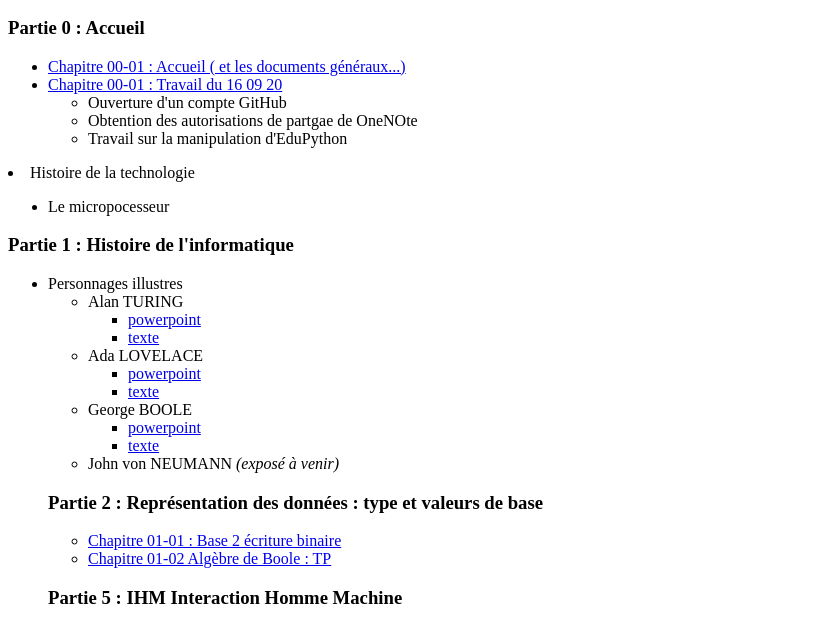
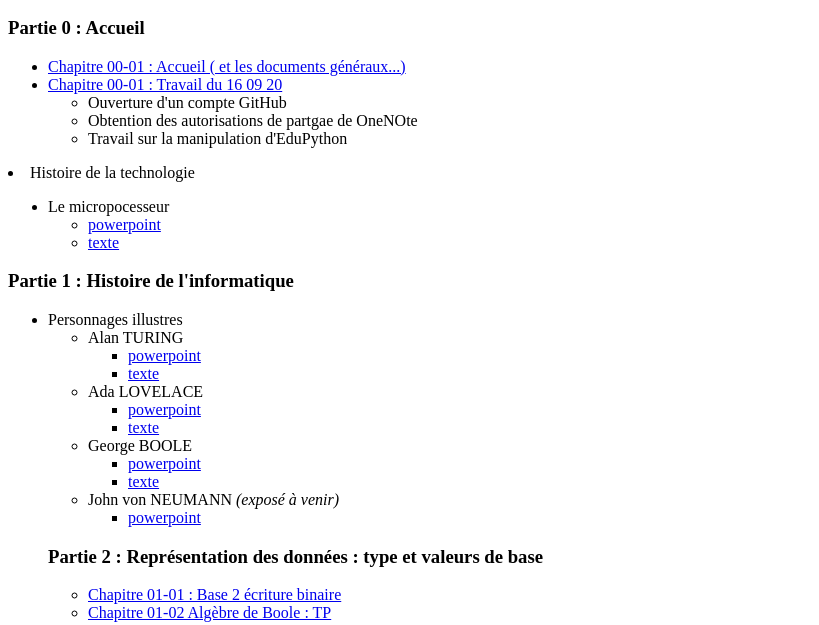
Before and after one commit to BougeISM/NSI_2020_2021, a plain HTML site: page index.html in a window 1280 px wide. Shown: the part 136-761 px from the top of the page, without its empty margins (0-819 px from the left). Drawn offline with Linux system fonts and the light colour scheme.

Commit message:
MàJ Exposés

```diff
--- a/index.html
+++ b/index.html
@@ -33,6 +33,10 @@
 		<li/> Histoire de la technologie
 		<ul>
 			<li/>Le micropocesseur
+			<ul>
+				<li/><a href="https://1drv.ms/b/s!AkbR0UiK-Eh-i_lnKLf3dijdBFe8mw?e=fFVZjz">powerpoint</a>
+				<li/><a href="https://1drv.ms/b/s!AkbR0UiK-Eh-i_lodXXSoVJDIJHS-g?e=yyNdxz">texte</a>
+			</ul>
 		</ul>
 	</ul>
 
@@ -59,6 +63,9 @@
 				<li/><a href="https://1drv.ms/b/s!AkbR0UiK-Eh-i9BwJXxXTmz2DfvsxQ?e=QzZYxk">texte</a>
 			</ul>
 			<li/>John von NEUMANN <i>(exposé à venir)</i>
+			<ul>
+				<li/><a href="https://1drv.ms/b/s!AkbR0UiK-Eh-i_ldve_Z_WvWmxpZfQ?e=zU9BVu">powerpoint</a>
+			</ul>
 		</ul>
 	<h3>
 		Partie 2 : Représentation des données : type et valeurs de base
```
Also changed, not shown: mapage.html (added, +8 -0 lines).
